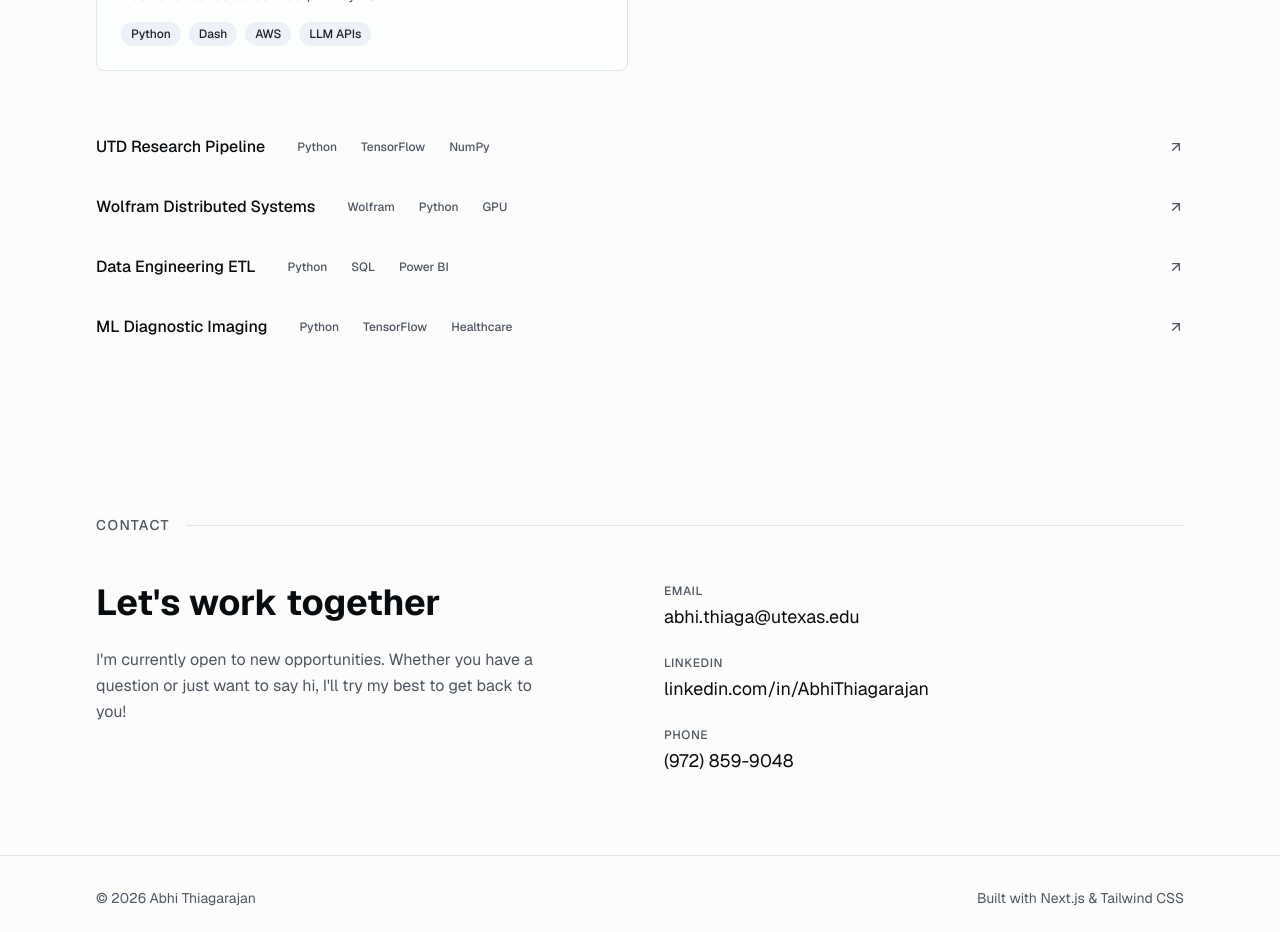
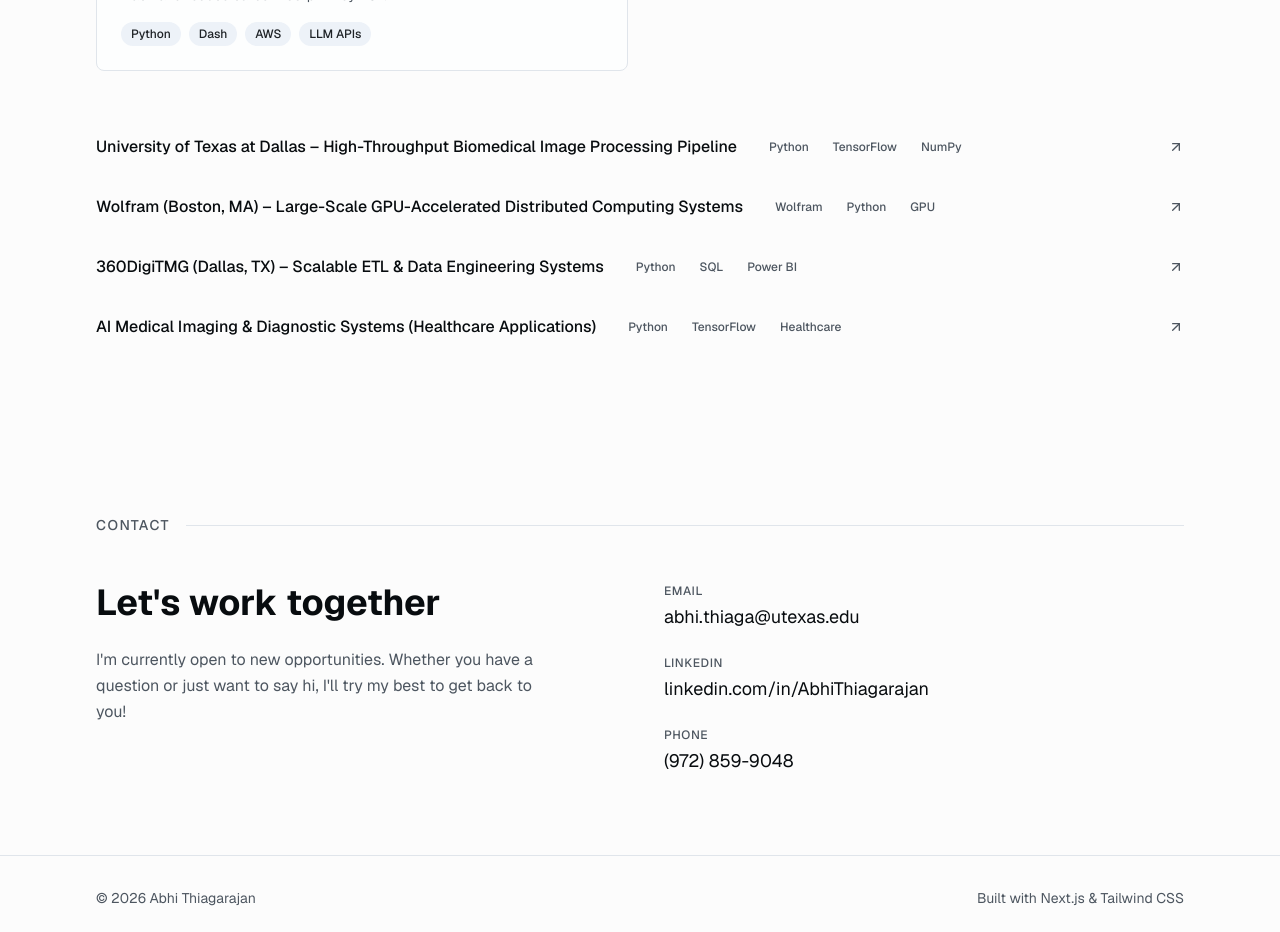
Before and after one commit to abhithiaga/PersonalWebsite, a Next.js app: page / in a window 1280 px wide. Shown: the part 1860-2792 px from the top of the page. Built offline with nearby package versions, Linux system fonts and the light colour scheme.

Commit message:
feat: enhance project titles for clarity and detail
Updated project titles for better context and specificity

Co-authored-by: Abhi Thiaga <173403467+abhithiaga@users.noreply.github.com>

```diff
--- a/components/projects.tsx
+++ b/components/projects.tsx
@@ -34,7 +34,7 @@ const projects = [
     featured: true,
   },
   {
-    title: "UTD Research Pipeline",
+    title: "University of Texas at Dallas – High-Throughput Biomedical Image Processing Pipeline",
     description: "Built Python-based backend services for high-volume image/video processing with modular APIs and batch-processing tools. Increased system performance by 18% through GPU acceleration.",
     role: "Research Intern",
     tags: ["Python", "TensorFlow", "NumPy", "FastAPI"],
@@ -43,7 +43,7 @@ const projects = [
     featured: false,
   },
   {
-    title: "Wolfram Distributed Systems",
+    title: "Wolfram (Boston, MA) – Large-Scale GPU-Accelerated Distributed Computing Systems",
     description: "Engineered distributed backend systems across 250K+ nodes using GPU acceleration and parallel processing, cutting runtime by 42%.",
     role: "Research Intern",
     tags: ["Wolfram", "Python", "GPU", "Parallel Computing"],
@@ -52,7 +52,7 @@ const projects = [
     featured: false,
   },
   {
-    title: "Data Engineering ETL",
+    title: "360DigiTMG (Dallas, TX) – Scalable ETL & Data Engineering Systems",
     description: "Built scalable Python/SQL APIs and ETL pipelines for 50K+ records. Developed dashboards with Plotly, Dash, and Power BI, reducing manual workflow by 40%.",
     role: "Full-Stack Intern",
     tags: ["Python", "SQL", "Power BI", "Flask"],
@@ -61,7 +61,7 @@ const projects = [
     featured: false,
   },
   {
-    title: "ML Diagnostic Imaging",
+    title: "AI Medical Imaging & Diagnostic Systems (Healthcare Applications)",
     description: "WWT Hackathon winning solution. Built an ML-powered diagnostic imaging tool for healthcare applications.",
     role: "Hackathon Winner",
     tags: ["Python", "TensorFlow", "Healthcare", "ML"],
```
